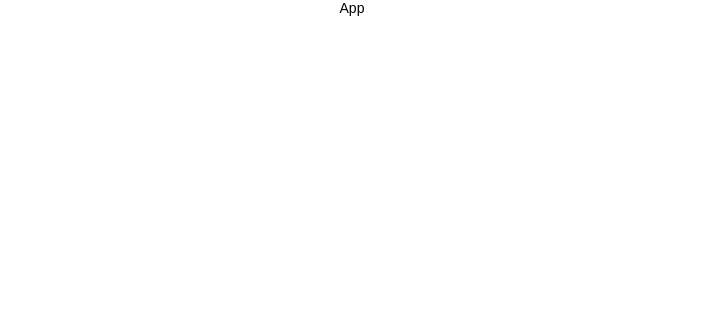
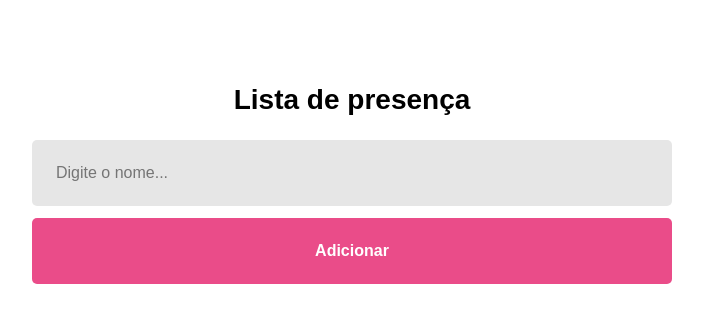
Before and after one commit to deibsoncogo/ReactJSTrilhaEspecializar, a React (Vite) app: page / in a window 1280 px wide. Shown: the top 322 px of the page, without its empty margins (288-991 px from the left). Built offline with nearby package versions, Linux system fonts and the light colour scheme.

Commit message:
✨ feat: implementation of class 'Estilizando Página CSS'

```diff
--- a/src/main.jsx
+++ b/src/main.jsx
@@ -1,10 +1,10 @@
 import React from 'react'
 import ReactDOM from 'react-dom/client'
-import { App } from './pages/app'
+import { Home } from './pages/home'
 import './main.css'
 
 ReactDOM.createRoot(document.getElementById('root')).render(
   <React.StrictMode>
-    <App />
+    <Home />
   </React.StrictMode>
 )
--- a/src/pages/app/index.jsx
+++ /dev/null
@@ -1,9 +0,0 @@
-import style from './style.module.css'
-
-export function App() {
-  return (
-    <div className={style.app}>
-      App
-    </div>
-  )
-}
--- a/src/pages/app/style.module.css
+++ /dev/null
@@ -1,6 +0,0 @@
-.app {
-  display: flex;
-  flex-direction: column;
-  align-items: center;
-  justify-content: center;
-}
--- /dev/null
+++ b/src/pages/home/index.jsx
@@ -0,0 +1,12 @@
+import style from './style.module.css'
+
+export function Home() {
+  return (
+    <div className={style.home}>
+      <h1>Lista de presença</h1>
+
+      <input type="text" placeholder='Digite o nome...'/>
+      <button type='button'>Adicionar</button>
+    </div>
+  )
+}
--- /dev/null
+++ b/src/pages/home/style.module.css
@@ -0,0 +1,40 @@
+.home {
+  display: flex;
+  flex-direction: column;
+  align-items: center;
+  justify-content: center;
+}
+
+.home h1 {
+  margin: 84px 0px 24px;
+}
+
+.home input {
+  width: 50%;
+  border: none;
+  border-radius: 5px;
+  padding: 24px;
+
+  font-size: 16px;
+  background: #e6e6e6;
+}
+
+.home button {
+  width: 50%;
+  margin: 12px 0px 84px;
+  border: none;
+  border-radius: 5px;
+  padding: 24px;
+
+  color: #ffffff;
+  font-weight: 700;
+  font-size: 16px;
+
+  background: #ea4c89;
+
+   transition:  filter 0.2s;
+}
+
+.home button:hover {
+  filter: brightness(0.9)
+}
```
